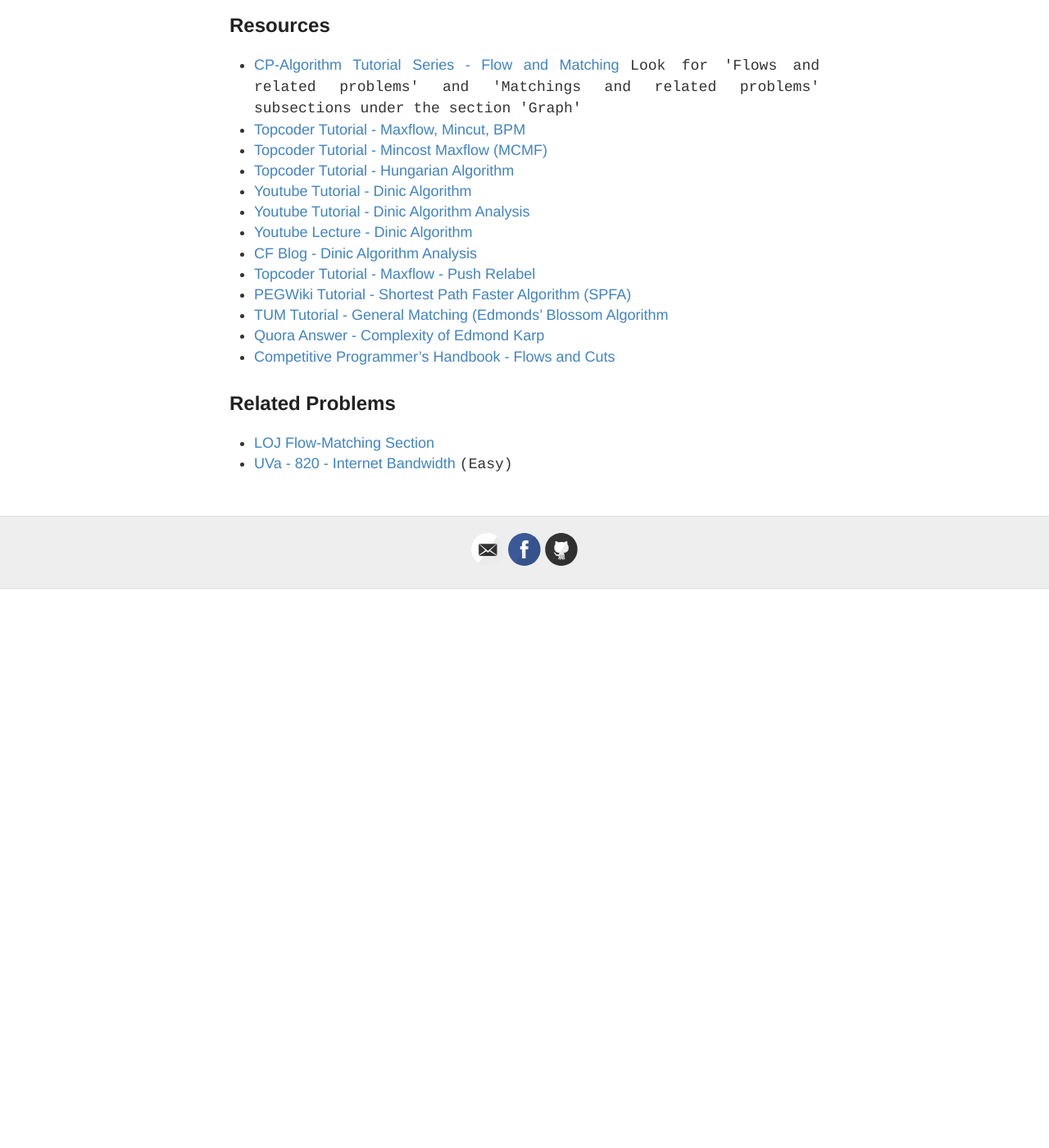
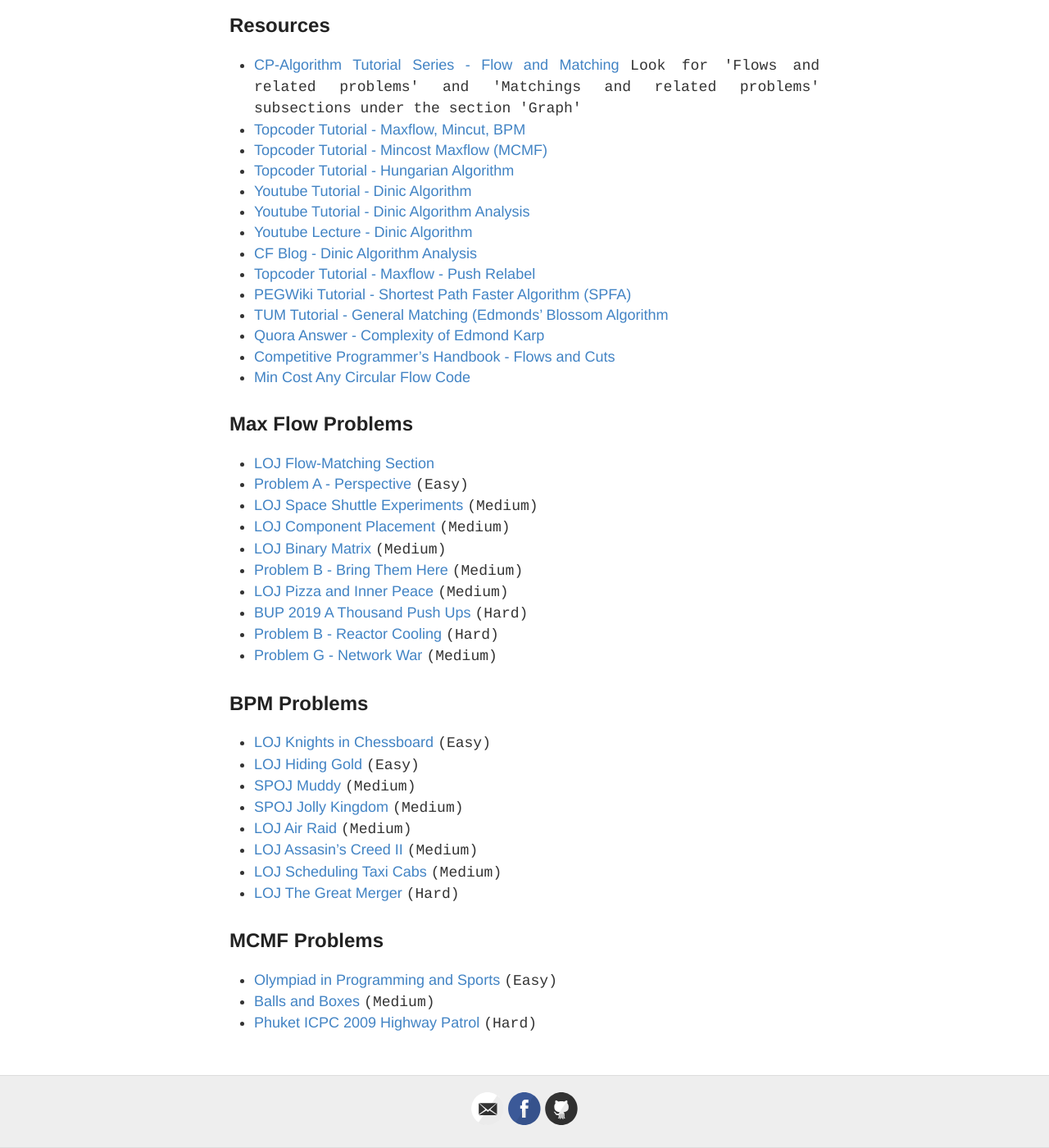
Before and after one commit to baps-bgd/baps-bgd.github.io, a Jekyll site: the page built from _posts/2021-01-03-flow-matching.md, in a window 1280 px wide and 1400 px high, scrolled down 338 px. Shown: the whole window at 82% size. Built offline with Jekyll 4.4.1, drawn with Linux system fonts in a browser that asks for light colours; before the commit the page ends 1056 px from its top, so only the background shows below that.

Commit message:
Update 2021-01-24 (Added Camp Class Problems)
1. Removed UVA 820 Internet bandwidth as it is already present in the LOJ flow section
2. Added all problems discussed in the flow matching class in the camp (Kept the problems of LOJ too).
3. Made 3 separate sections for flow, bpm, mcmf problems
4. Added Min cost any Circular flow code link in the resources.

```diff
--- a/_posts/2021-01-03-flow-matching.md
+++ b/_posts/2021-01-03-flow-matching.md
@@ -18,12 +18,37 @@
 - [TUM Tutorial - General Matching (Edmonds' Blossom Algorithm](https://www-m9.ma.tum.de/graph-algorithms/matchings-blossom-algorithm/index_en.html){:target="\_blank"}
 - [Quora Answer - Complexity of Edmond Karp](https://www.quora.com/Is-there-a-simple-intuitive-way-to-explain-why-the-Edmonds-Karp-max-flow-algorithm-takes-O-EV-2/answer/Tadeusz-Panda){:target="\_blank"}
 - [Competitive Programmer's Handbook - Flows and Cuts](https://raw.githubusercontent.com/baps-bgd/baps-bgd.github.io/master/_files/Competitive-Programmer%E2%80%99s-Handbook.pdf#page=191){:target="\_blank"}
+- [Min Cost Any Circular Flow Code](https://github.com/stjepang/snippets/blob/master/circulation.cpp){:target="\_blank"}
+
 
 [](){:target="\_blank"}
 [](){:target="\_blank"}
 [](){:target="\_blank"}
 
 
-## Related Problems
+## Max Flow Problems
 - [LOJ Flow-Matching Section](https://lightoj.com/problems/category/flow){:target="\_blank"}
-- [UVa - 820 - Internet Bandwidth](https://onlinejudge.org/external/8/820.pdf){:target="\_blank"} `(Easy)`
+- [Problem A - Perspective](https://codeforces.com/gym/101366){:target="\_blank"} `(Easy)`
+- [LOJ Space Shuttle Experiments](https://lightoj.com/problem/space-shuttle-experiments){:target="\_blank"} `(Medium)`
+- [LOJ Component Placement](https://lightoj.com/problem/component-placement){:target="\_blank"} `(Medium)`
+- [LOJ Binary Matrix](https://lightoj.com/problem/binary-matrix){:target="\_blank"} `(Medium)`
+- [Problem B - Bring Them Here ](https://codeforces.com/gym/101388){:target="\_blank"} `(Medium)`
+- [LOJ Pizza and Inner Peace](https://lightoj.com/problem/pizza-and-inner-peace){:target="\_blank"} `(Medium)`
+- [BUP 2019 A Thousand Push Ups](https://algo.codemarshal.org/contests/bup-iupc-19/problems/G){:target="\_blank"} `(Hard)`
+- [Problem B - Reactor Cooling ](https://codeforces.com/gym/100199){:target="\_blank"} `(Hard)`
+- [Problem G - Network War ](https://codeforces.com/gym/100204){:target="\_blank"} `(Medium)`
+
+## BPM Problems
+- [LOJ Knights in Chessboard](https://lightoj.com/problem/knights-in-chessboard-ii){:target="\_blank"} `(Easy)`
+- [LOJ Hiding Gold](https://lightoj.com/problem/hiding-gold){:target="\_blank"} `(Easy)`
+- [SPOJ Muddy](https://www.spoj.com/problems/MUDDY/){:target="\_blank"} `(Medium)`
+- [SPOJ Jolly Kingdom](https://www.spoj.com/problems/JOLLYKINGDOM/){:target="\_blank"} `(Medium)`
+- [LOJ Air Raid](https://lightoj.com/problem/air-raid){:target="\_blank"} `(Medium)`
+- [LOJ Assasin's Creed II](https://lightoj.com/problem/assassin-s-creed-ii){:target="\_blank"} `(Medium)`
+- [LOJ Scheduling Taxi Cabs](https://lightoj.com/problem/scheduling-taxi-cabs){:target="\_blank"} `(Medium)`
+- [LOJ The Great Merger](https://lightoj.com/problem/the-great-merger){:target="\_blank"} `(Hard)`
+
+## MCMF Problems
+- [Olympiad in Programming and Sports](https://codeforces.com/problemset/problem/730/I){:target="\_blank"} `(Easy)`
+- [Balls and Boxes](https://www.hackerrank.com/contests/w32/challenges/balls-and-boxes/problem){:target="\_blank"} `(Medium)`
+- [Phuket ICPC 2009 Highway Patrol](https://www.spoj.com/problems/PHU09K/){:target="\_blank"} `(Hard)`
```
